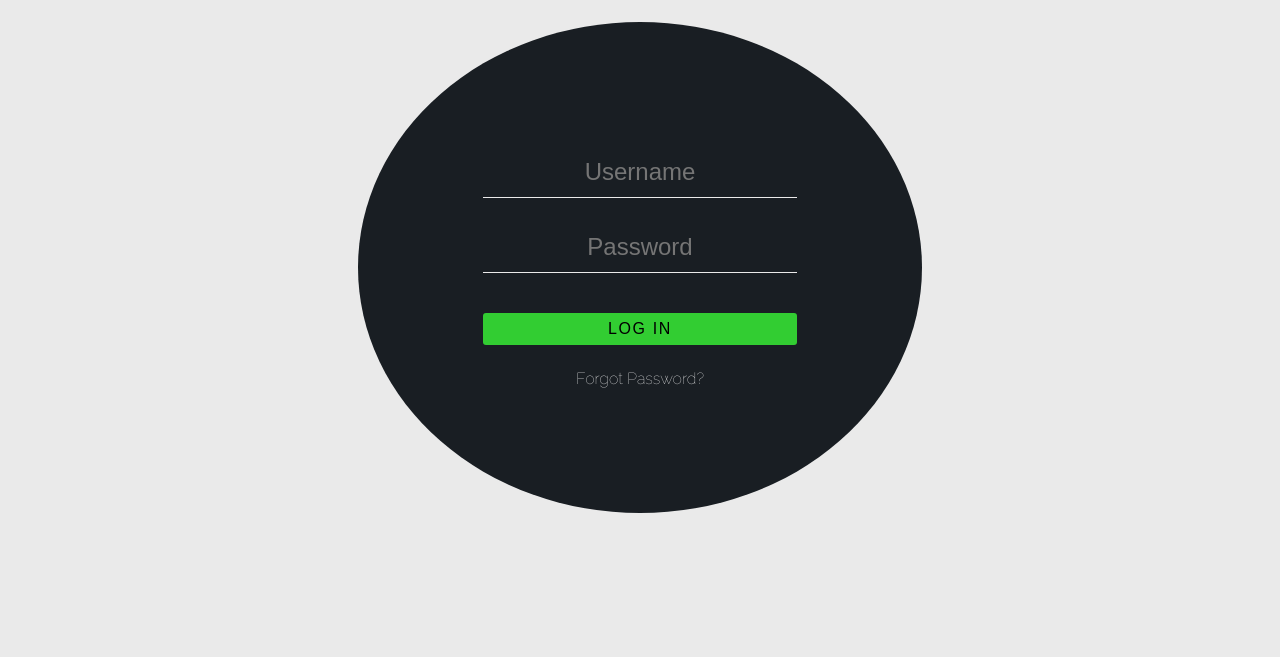
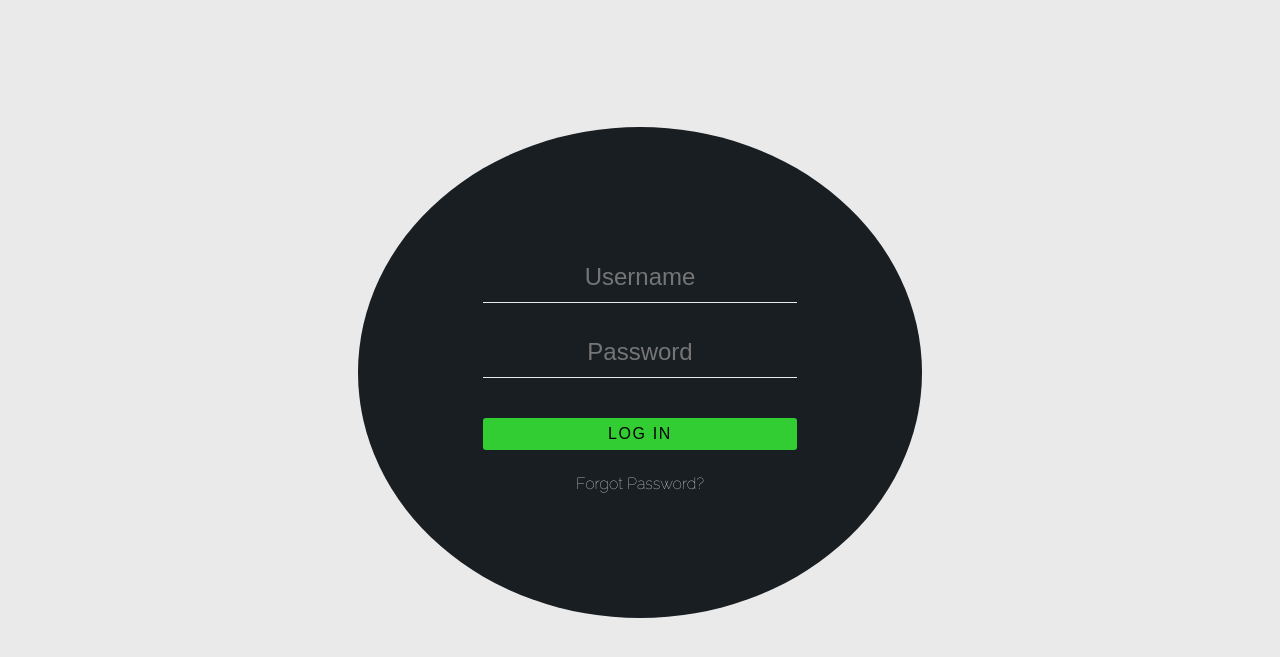
Before and after one commit to aaronkyl/boditraq, a website: page views/login.html in a window 1280 px wide. Shown: the part 103-760 px from the top of the page. Drawn offline with nearby package versions, Linux system fonts and the light colour scheme; files that its build step writes are made by us from their sources; files whose address does not match are found by name.

Commit message:
fixing login div positioning

```diff
--- a/public/style/login.css
+++ b/public/style/login.css
@@ -8,7 +8,7 @@ body {
     justify-content: center;
     align-items: center;
     width: 100%;
-    height: 100%;
+    height: calc(100vh - 100px);
 }
 
 .login-div {
```
